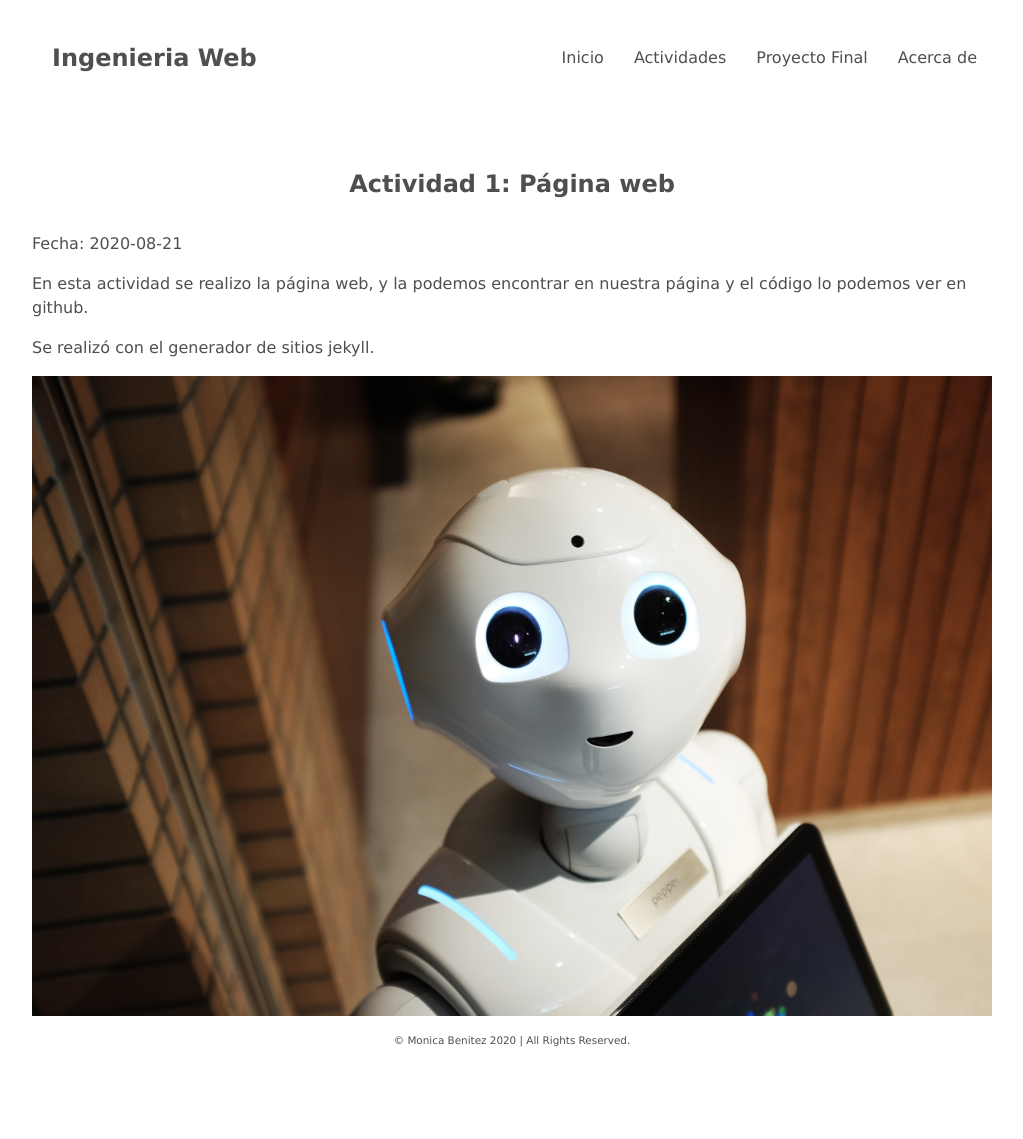
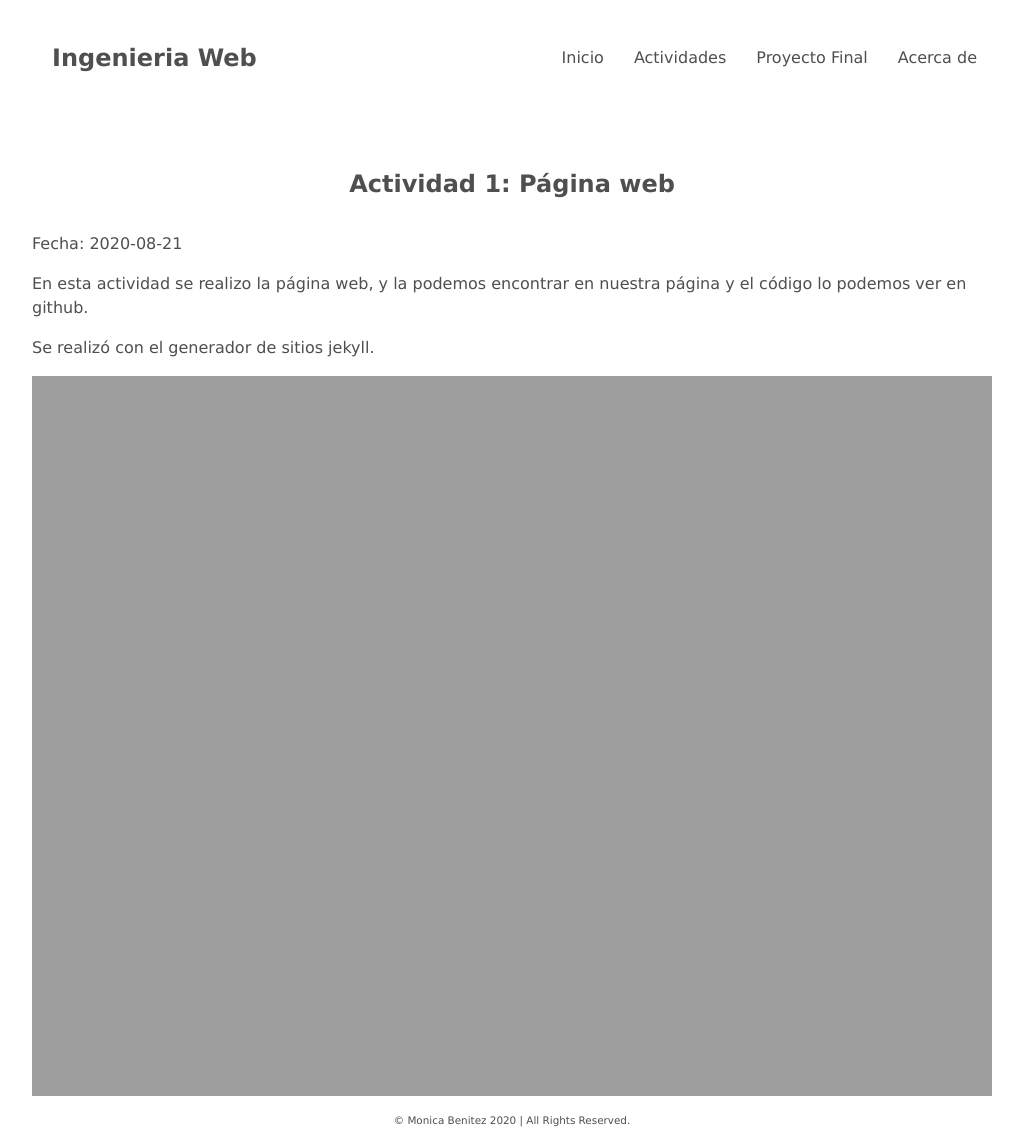
Before and after one commit to moonniy/Ingenieria-web, a Jekyll site: the page built from _posts/2010-03-04-actividad1.md, in a window 1280 px wide. Shown: the whole page, without its empty margins (128-1151 px from the left). Built offline with Jekyll 4.4.1, drawn with Linux system fonts in a browser that asks for light colours; before the commit the page ends 1059 px from its top, so only the background shows below that.

Commit message:
Update 2010-03-04-actividad1.md

```diff
--- a/_posts/2010-03-04-actividad1.md
+++ b/_posts/2010-03-04-actividad1.md
@@ -2,7 +2,7 @@
 layout: portfolio_entry
 number: 1
 title: Página web
-image: img/image1.jpg
+image: img/pagina.png
 fecha: 2020-08-21
 ---
 En esta actividad se realizo la página web, y la podemos encontrar en [nuestra página](https://moonniy.github.io/Ingenieria-web/) y el código lo podemos ver en [github](https://github.com/moonniy/Ingenieria-web/).
```
